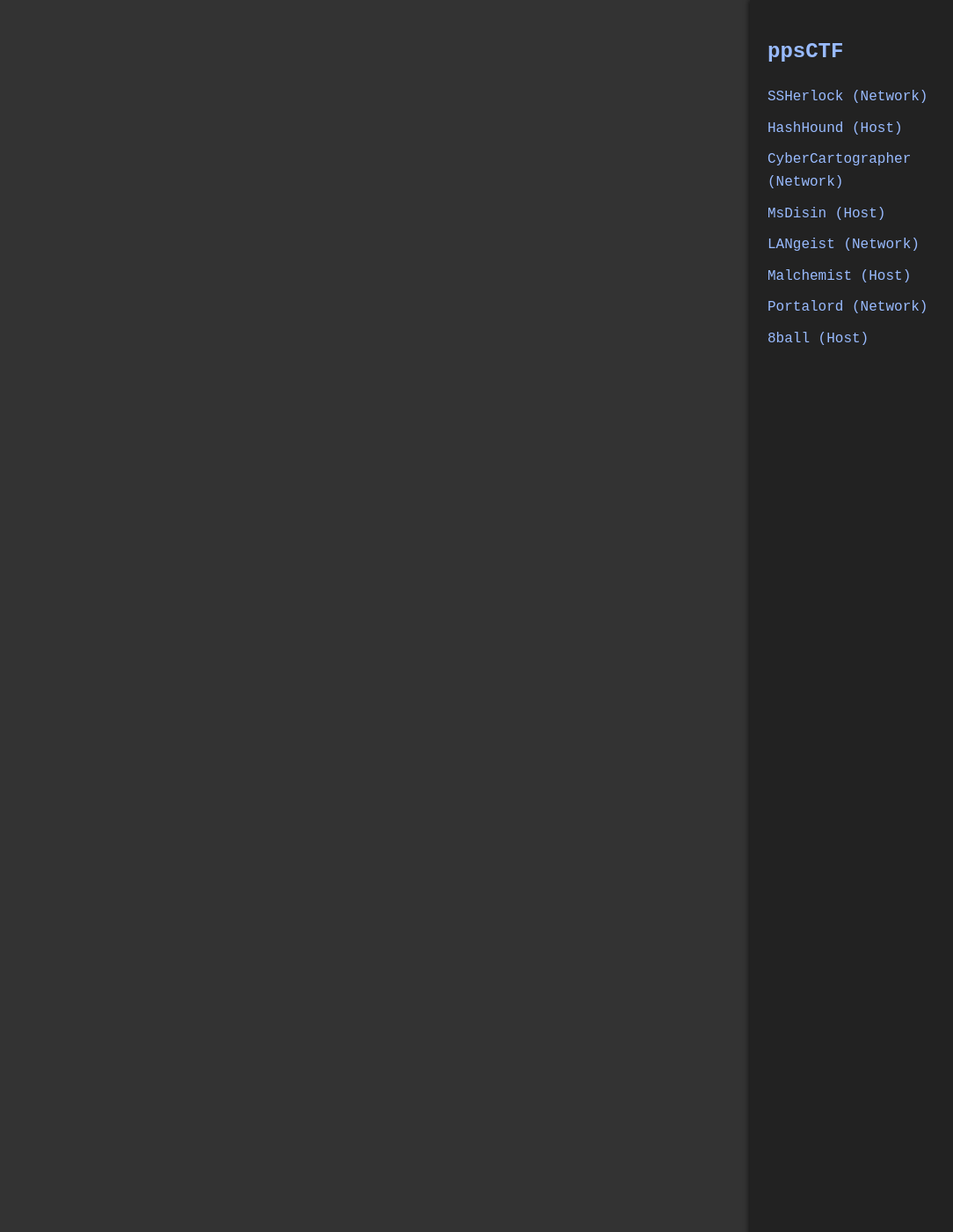
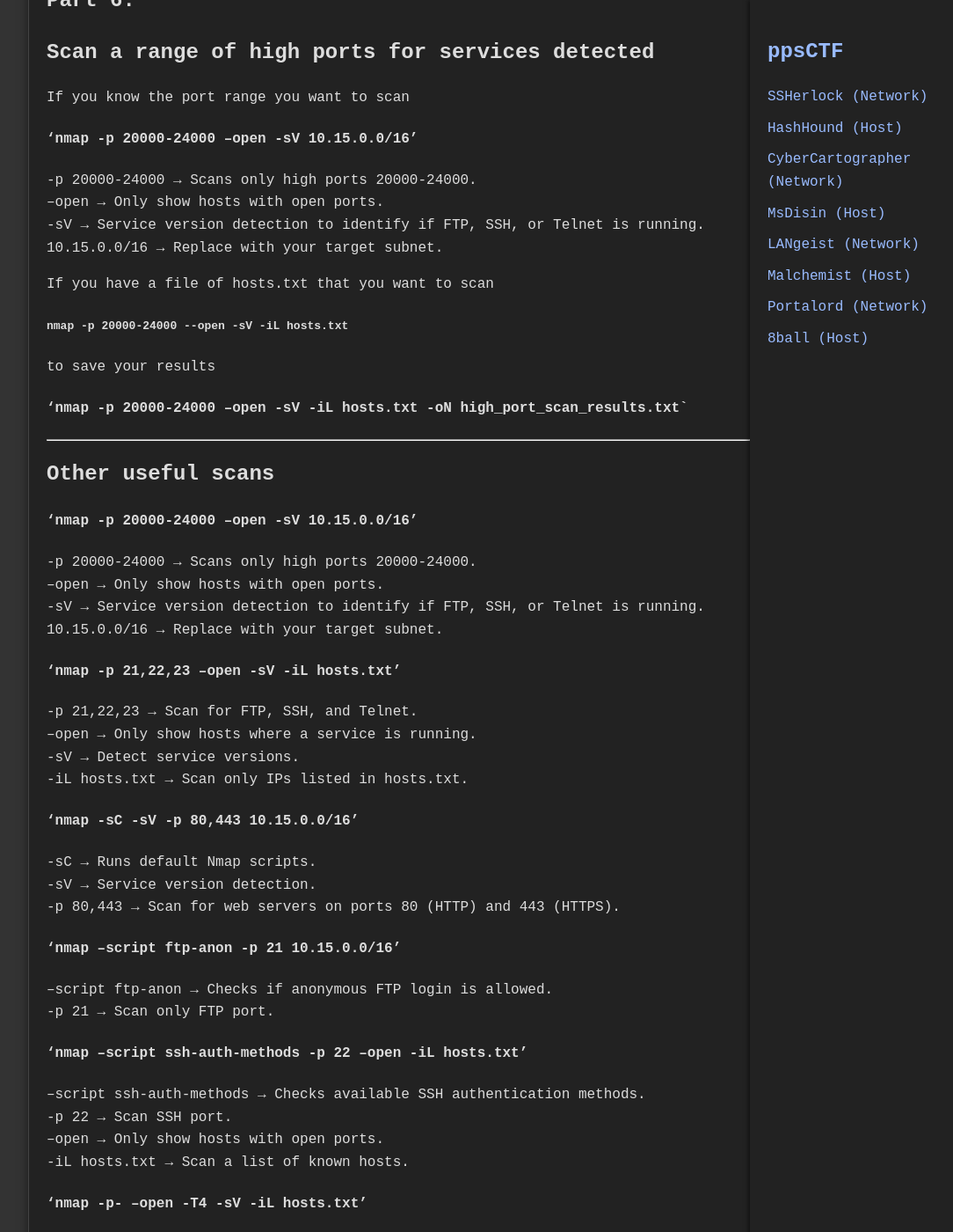
Before and after one commit to jboyce1/ppsCTF, a Jekyll site: the page built from classes/CyberCartographer/CyberCartographer.md, in a window 1280 px wide and 1400 px high, scrolled down 10394 px. Shown: the whole window at 88% size, without its empty margins (187-1271 px from the left). Built offline with Jekyll 4.4.1, drawn with Linux system fonts in a browser that asks for light colours; some of the changed text lies outside the part shown.

Commit message:
Update CyberCartographer.md

```diff
--- a/classes/CyberCartographer/CyberCartographer.md
+++ b/classes/CyberCartographer/CyberCartographer.md
@@ -207,8 +207,128 @@
 ## Part 5:
 ## Identify and validate ftp services on the network
 
+Install FTP Client on Kali
+In termial type `ftp --version`, if anything comes up, skip the install.
+Ensure FTP client tools are installed before scanning:
+#### `sudo apt update && sudo apt install ftp`
+
+Use Nmap to Identify Hosts Running FTP
+We'll use **Nmap** to scan the network and identify hosts with **FTP open on port 21**.
+
+#### `nmap -p 21 --open <targetIP>`
+
+Flags explained:
+- `-p 21`: Scans for FTP services on port 21.
+- `--open`: Only shows hosts with **port 21 open** to filter out unnecessary data.
+
+### Step 3) Scan a List of IPs for FTP
+To scan **multiple hosts**, use an input file containing **a list of IP addresses**:
+
+#### `nmap -p 21 --open -iL hosts.txt`
+`
+Flags explained:
+- `-iL hosts.txt`: Loads a file (`hosts.txt`) containing **multiple target IPs** for scanning.
+#### `nmap -p 21 --open <targetIPlow>-<targetIPhigh> | grep "Nmap scan report for" | awk '{print $5}'
+Use Nmap to Check for Anonymous FTP Access
+Nmap has a built-in script to test for **anonymous FTP login**:
+
+#### `nmap -p 21 --script ftp-anon <targetIP>`
+#### `nmap -p 21 --script ftp-anon -iL hosts.txt`
+Flags explained:
+- `--script ftp-anon`: Runs a script that checks if **anonymous login is allowed** on the FTP server.
+
+Use FTP Client to Manually Validate Access
+Once you've identified an FTP server, connect to it:
+
+#### `ftp <targetIP>`
+
+If FTP is running on another port:
+#### `ftp <targetIP> <port#>`
+
+When prompted for login:
+- **Username:** `anonymous`
+- **Password:** Press **Enter**
+
+### Step 6) Verify Anonymous Access
+Once connected, check if you can list and retrieve files:
+
+#### `ls`
+#### `get <filename>`
+
+If the command succeeds, **anonymous FTP is enabled**.
+
+Exit the FTP Session
+To safely disconnect, type:
+#### `bye`
+
+This closes the FTP session and returns you to the **Kali terminal**.
+
 Scan high ports for ftp services
 
-## Command Line Extras:
+## Part 6:
+## Scan a range of high ports for services detected
+If you know the port range you want to scan
+#### 'nmap -p 20000-24000 --open -sV 10.15.0.0/16'
+-p 20000-24000 → Scans only high ports 20000-24000.
+--open → Only show hosts with open ports.
+-sV → Service version detection to identify if FTP, SSH, or Telnet is running.
+10.15.0.0/16 → Replace with your target subnet.
+
+If you have a file of hosts.txt that you want to scan
+#### `nmap -p 20000-24000 --open -sV -iL hosts.txt`
+to save your results
+#### 'nmap -p 20000-24000 --open -sV -iL hosts.txt -oN high_port_scan_results.txt`
+
+---
+## Other useful scans
+#### 'nmap -p 20000-24000 --open -sV 10.15.0.0/16'
+-p 20000-24000 → Scans only high ports 20000-24000.
+--open → Only show hosts with open ports.
+-sV → Service version detection to identify if FTP, SSH, or Telnet is running.
+10.15.0.0/16 → Replace with your target subnet.
+
+#### 'nmap -p 21,22,23 --open -sV -iL hosts.txt'
+-p 21,22,23 → Scan for FTP, SSH, and Telnet.
+--open → Only show hosts where a service is running.
+-sV → Detect service versions.
+-iL hosts.txt → Scan only IPs listed in hosts.txt.
+
+#### 'nmap -sC -sV -p 80,443 10.15.0.0/16'
+-sC → Runs default Nmap scripts.
+-sV → Service version detection.
+-p 80,443 → Scan for web servers on ports 80 (HTTP) and 443 (HTTPS).
+
+#### 'nmap --script ftp-anon -p 21 10.15.0.0/16'
+--script ftp-anon → Checks if anonymous FTP login is allowed.
+-p 21 → Scan only FTP port.
+
+#### 'nmap --script ssh-auth-methods -p 22 --open -iL hosts.txt'
+--script ssh-auth-methods → Checks available SSH authentication methods.
+-p 22 → Scan SSH port.
+--open → Only show hosts with open ports.
+-iL hosts.txt → Scan a list of known hosts.
+
+#### 'nmap -p- --open -T4 -sV -iL hosts.txt'
+-p- → Scan **all** 65,535 ports.
+--open → Show only hosts with open ports.
+-T4 → Faster scan timing.
+-sV → Service version detection.
+
+#### 'nmap -p 135,137,445 --script smb-enum-shares -iL hosts.txt'
+-p 135,137,445 → Scan SMB ports.
+--script smb-enum-shares → Enumerate SMB shares.
+-iL hosts.txt → Use a list of known hosts.
+
+#### 'nmap -p 3389 --open --script rdp-enum-encryption -iL hosts.txt'
+-p 3389 → Scan for Remote Desktop Protocol (RDP).
+--script rdp-enum-encryption → Detect RDP security settings.
+-iL hosts.txt → Use a list of known hosts.
+
+#### 'nmap -sU -p 161 --open --script=snmp-info -iL hosts.txt'
+-sU → Scan UDP ports.
+-p 161 → Scan for SNMP services.
+--script=snmp-info → Extract SNMP system details.
+-iL hosts.txt → Use a list of known hosts.
+
 
 mkfifo /Desktop/remotecaptures/remotepacketcapture1
```
